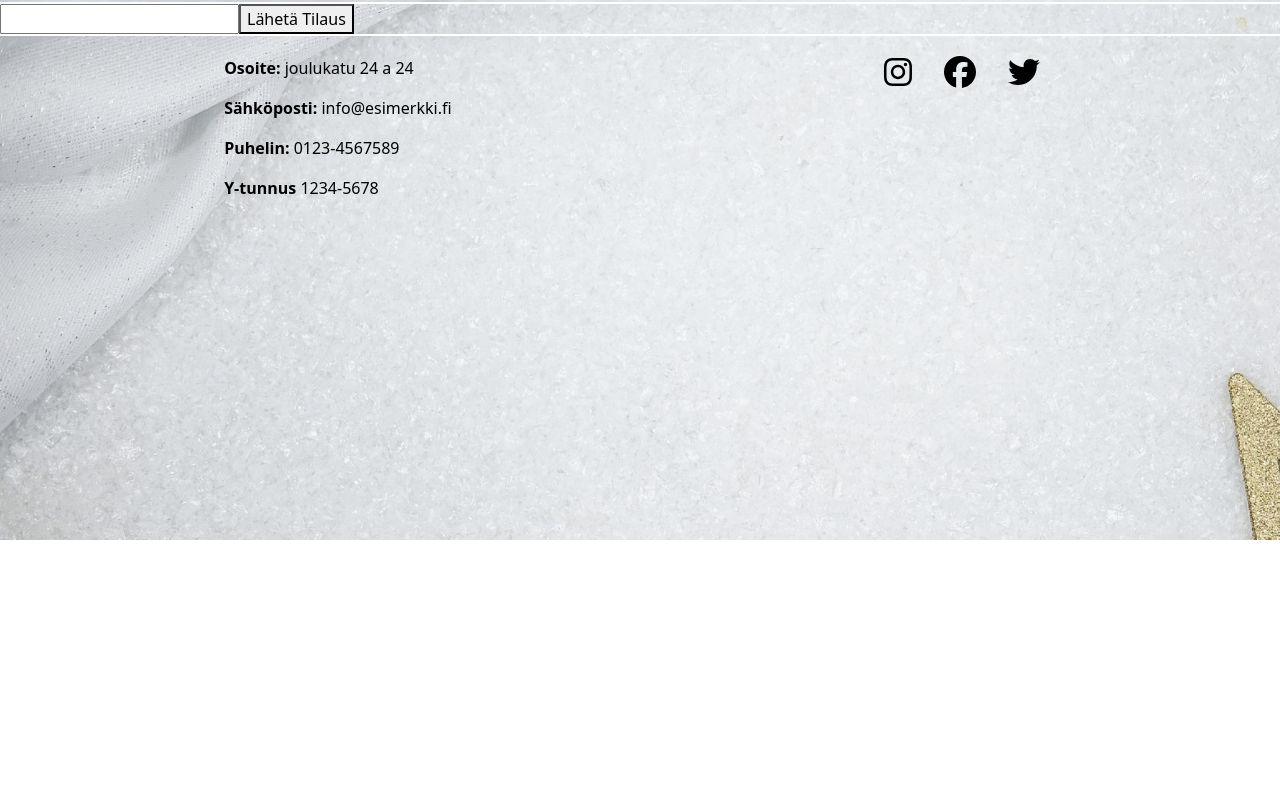
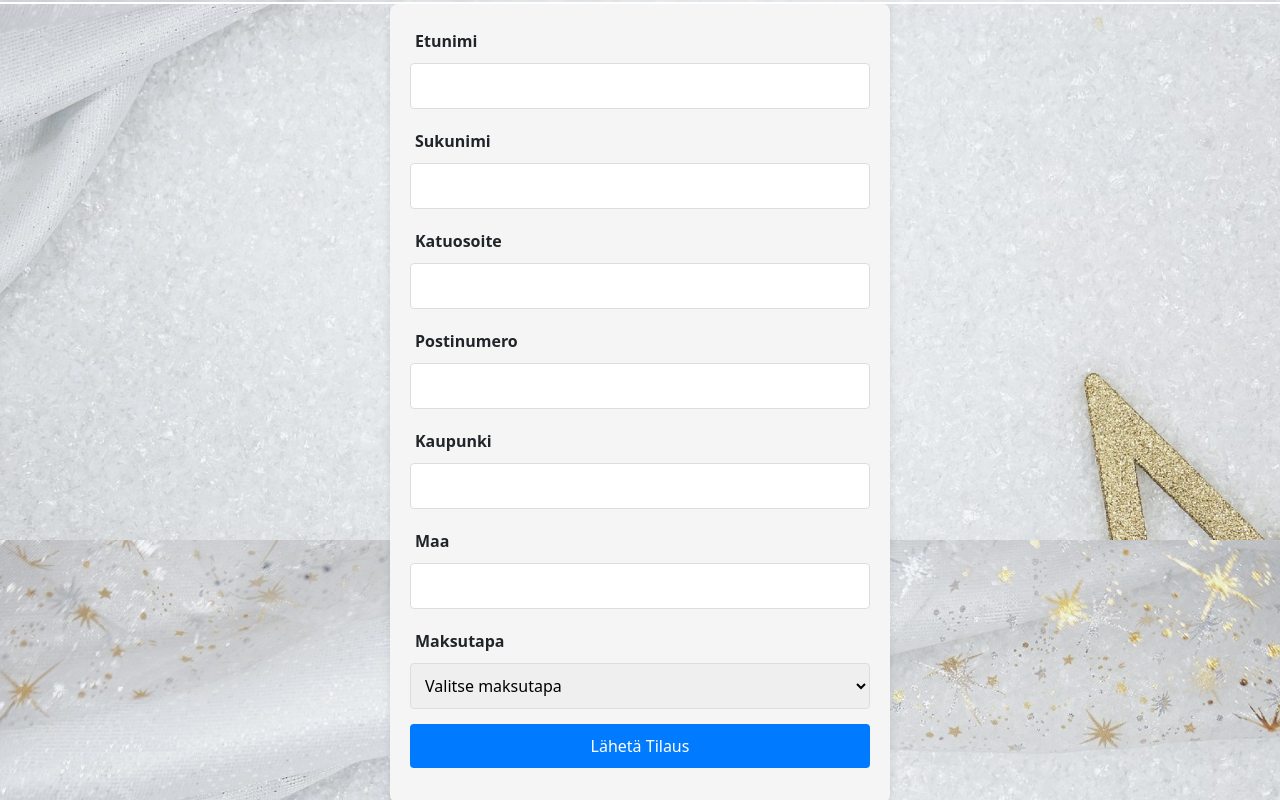
Before and after one commit to Verkkopalveluprojekti-Ryhma10/joulukuusikauppa, a React (Create React App) app: page /order-form in a window 1280 px wide. Shown: the part 260-1060 px from the top of the page. Before the commit the page ends 800 px from the top, so only its background shows below. Built offline with nearby package versions, Linux system fonts and the light colour scheme; no server answers.

Commit message:
Toimivalomake

```diff
--- a/src/components/content/ShoppingCart.js
+++ b/src/components/content/ShoppingCart.js
@@ -1,5 +1,4 @@
 import React, { useContext } from "react";
-import { useHistory } from 'react-router-dom';
 import { useNavigate } from 'react-router-dom';
 import axios from "axios";
 import { Dropdown, ListGroup, ListGroupItem, Button } from 'react-bootstrap';
@@ -18,12 +17,12 @@ function ShoppingCart() {
       const response = await axios.post('http://localhost:3001/orders', { items: cartItems });
       if (response.status === 200) {
         clearCart();
-        alert('Order placed successfully!');
-        navigate('/order-form'); // Käytä 'navigate' ohjataksesi käyttäjän OrderForm-komponenttiin
+        alert('Jatketaan tilauslomakkeelle!');
+        navigate('/order-form'); //Käytä 'navigate' ohjataksesi käyttäjän OrderForm-komponenttiin
       }
     } catch (error) {
       console.error('Error placing order:', error);
-      alert('Failed to place the order');
+      alert('Tilauksen lähettäminen epäonnistui');
     }
   };
 
--- a/src/components/forms/OrderForm.js
+++ b/src/components/forms/OrderForm.js
@@ -1,25 +1,28 @@
-import React from 'react';
+import React, { useState } from 'react';
 import axios from 'axios';
-import { deliveryAddress, contactInfo } from '../signals/OrderSignal';
+import { firstName, lastName, streetAddress, postalCode, city, country, paymentMethod } from '../signals/OrderSignal';
+import '../../styles/OrderForm.css';
 
 const OrderForm = () => {
-  const handleAddressChange = (e) => {
-    deliveryAddress.value = e.target.value;
-  };
+  const [orderSubmitted, setOrderSubmitted] = useState(false); //tila tilauksen tilan seurantaan
 
   const handleSubmit = async (e) => {
     e.preventDefault();
     try {
+      //kerää tiedot signaaleista
       const orderData = {
-        address: deliveryAddress.value,
-        contact: contactInfo.value,
-        // Lisää tähän muita tarvittavia tietoja
+        firstName: firstName.value,
+        lastName: lastName.value,
+        address: streetAddress.value,
+        postalCode: postalCode.value,
+        city: city.value,
+        country: country.value,
+        paymentMethod: paymentMethod.value
       };
 
-      const response = await axios.post('http://localhost:3001/order-details', orderData);
+      const response = await axios.post('http://localhost:3001/order-details', /* tilaustiedot */);
       if (response.status === 200) {
-        alert('Tilaus lähetetty onnistuneesti!');
-        // Tässä voit ohjata käyttäjän esimerkiksi tilauksen vahvistussivulle
+        setOrderSubmitted(true); //päivittää tilan, kun tilaus on lähetetty onnistuneesti
       }
     } catch (error) {
       console.error('Virhe tilauksen lähettämisessä:', error);
@@ -27,11 +30,50 @@ const OrderForm = () => {
     }
   };
 
+  if (orderSubmitted) {
+    //näytetään kiitosviesti, kun tilaus on lähetetty onnistuneesti
+    return <div className="order-form__thank-you">Kiitos tilauksestasi!</div>;
+  }
+
   return (
-    <form onSubmit={handleSubmit}>
-      <input type="text" value={deliveryAddress.value} onChange={handleAddressChange} />
-      {/* Lisää muita kenttiä */}
-      <button type="submit">Lähetä Tilaus</button>
+    <form onSubmit={handleSubmit} className="order-form">
+      <div className="order-form__field">
+        <label className="order-form__label">Etunimi</label>
+        <input type="text" value={firstName.value} onChange={(e) => firstName.value = e.target.value} className="order-form__input" />
+      </div>
+      <div className="order-form__field">
+        <label className="order-form__label">Sukunimi</label>
+        <input type="text" value={lastName.value} onChange={(e) => lastName.value = e.target.value} className="order-form__input" />
+      </div>
+      <div className="order-form__field">
+        <label className="order-form__label">Katuosoite</label>
+        <input type="text" value={streetAddress.value} onChange={(e) => streetAddress.value = e.target.value} className="order-form__input" />
+      </div>
+      <div className="order-form__field">
+        <label className="order-form__label">Postinumero</label>
+        <input type="text" value={postalCode.value} onChange={(e) => postalCode.value = e.target.value} className="order-form__input" />
+      </div>
+      <div className="order-form__field">
+        <label className="order-form__label">Kaupunki</label>
+        <input type="text" value={city.value} onChange={(e) => city.value = e.target.value} className="order-form__input" />
+      </div>
+      <div className="order-form__field">
+        <label className="order-form__label">Maa</label>
+        <input type="text" value={country.value} onChange={(e) => country.value = e.target.value} className="order-form__input" />
+      </div>
+      <div className="order-form__field">
+        <label className="order-form__label">Maksutapa</label>
+        <select value={paymentMethod.value} onChange={(e) => paymentMethod.value = e.target.value} className="order-form__select">
+          <option value="">Valitse maksutapa</option>
+          <option value="bank">Pankki</option>
+          <option value="card">Korttimaksu</option>
+          <option value="mobilepay">MobilePay</option>
+          <option value="invoice">Lasku</option>
+        </select>
+      </div>
+      <div className="order-form__field">
+        <button type="submit" className="order-form__button">Lähetä Tilaus</button>
+      </div>
     </form>
   );
 };
--- a/src/components/signals/OrderSignal.js
+++ b/src/components/signals/OrderSignal.js
@@ -1,4 +1,9 @@
 import { signal } from "@preact/signals-react";
 
-export const deliveryAddress = signal("");
-export const contactInfo = signal("");
+export const firstName = signal("");
+export const lastName = signal("");
+export const streetAddress = signal("");
+export const postalCode = signal("");
+export const city = signal("");
+export const country = signal("");
+export const paymentMethod = signal("");
--- /dev/null
+++ b/src/styles/OrderForm.css
@@ -0,0 +1,53 @@
+.order-form {
+    max-width: 500px;
+    margin: 0 auto;
+    padding: 20px;
+    background-color: #f5f5f5;
+    border-radius: 8px;
+    box-shadow: 0 4px 8px rgba(0, 0, 0, 0.1);
+  }
+
+  .order-form__field {
+    margin-bottom: 15px;
+  }
+
+  .order-form__label {
+    display: block;
+    margin-bottom: 5px;
+    font-weight: bold;
+  }
+
+  .order-form__input,
+  .order-form__select {
+    width: 100%;
+    padding: 10px;
+    border: 1px solid #ddd;
+    border-radius: 4px;
+    font-size: 16px;
+  }
+
+  .order-form__button {
+    width: 100%;
+    padding: 10px;
+    background-color: #007bff;
+    color: white;
+    border: none;
+    border-radius: 4px;
+    cursor: pointer;
+    font-size: 16px;
+  }
+
+  .order-form__button:hover {
+    background-color: #0056b3;
+  }
+
+  .order-form__thank-you {
+  max-width: 500px;
+  margin: 0 auto;
+  padding: 20px;
+  border-radius: 8px;
+  box-shadow: 0 4px 8px rgba(0, 0, 0, 0.1);
+  text-align: center;
+  font-size: 20px;
+  color: #333;
+}
```
Also changed, not shown: 1 other file (tests, documents, lock files or other folders).
